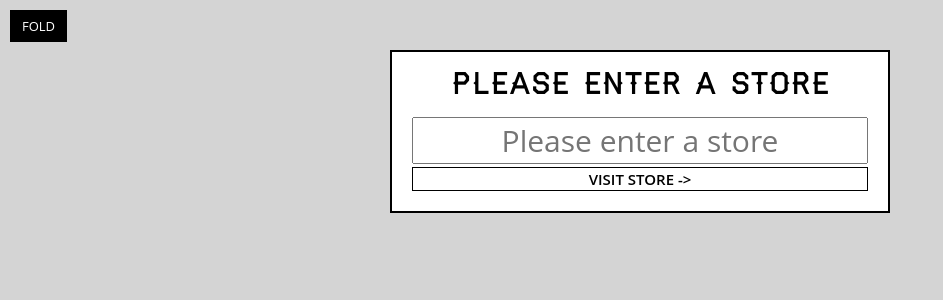
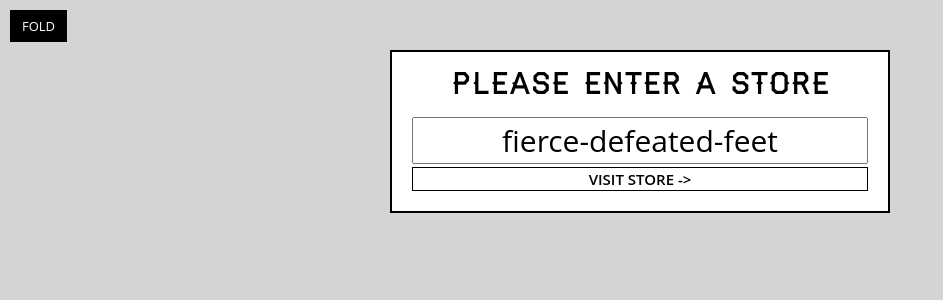
Before and after one commit to jlouiss/react-wes-box, a React (Create React App) app: page / in a window 1280 px wide. Shown: the top 300 px of the page, without its empty margins (0-943 px from the left). Built offline with nearby package versions, Linux system fonts and the light colour scheme.

Commit message:
[10] - Helper and utility functions

```diff
--- a/src/components/StorePicker.js
+++ b/src/components/StorePicker.js
@@ -1,4 +1,5 @@
 import React from 'react';
+import { getFunName } from '../helpers'
 
 
 class StorePicker extends React.Component {
@@ -6,7 +7,12 @@ class StorePicker extends React.Component {
     return (
       <form className="store-selector">
         <h2>Please enter a store</h2>
-        <input type="text" required placeholder="Please enter a store"/>
+        <input
+          type="text"
+          required
+          placeholder="Please enter a store"
+          defaultValue={getFunName()}
+        />
         <button type="submit">Visit store -></button>
       </form>
     );
```
